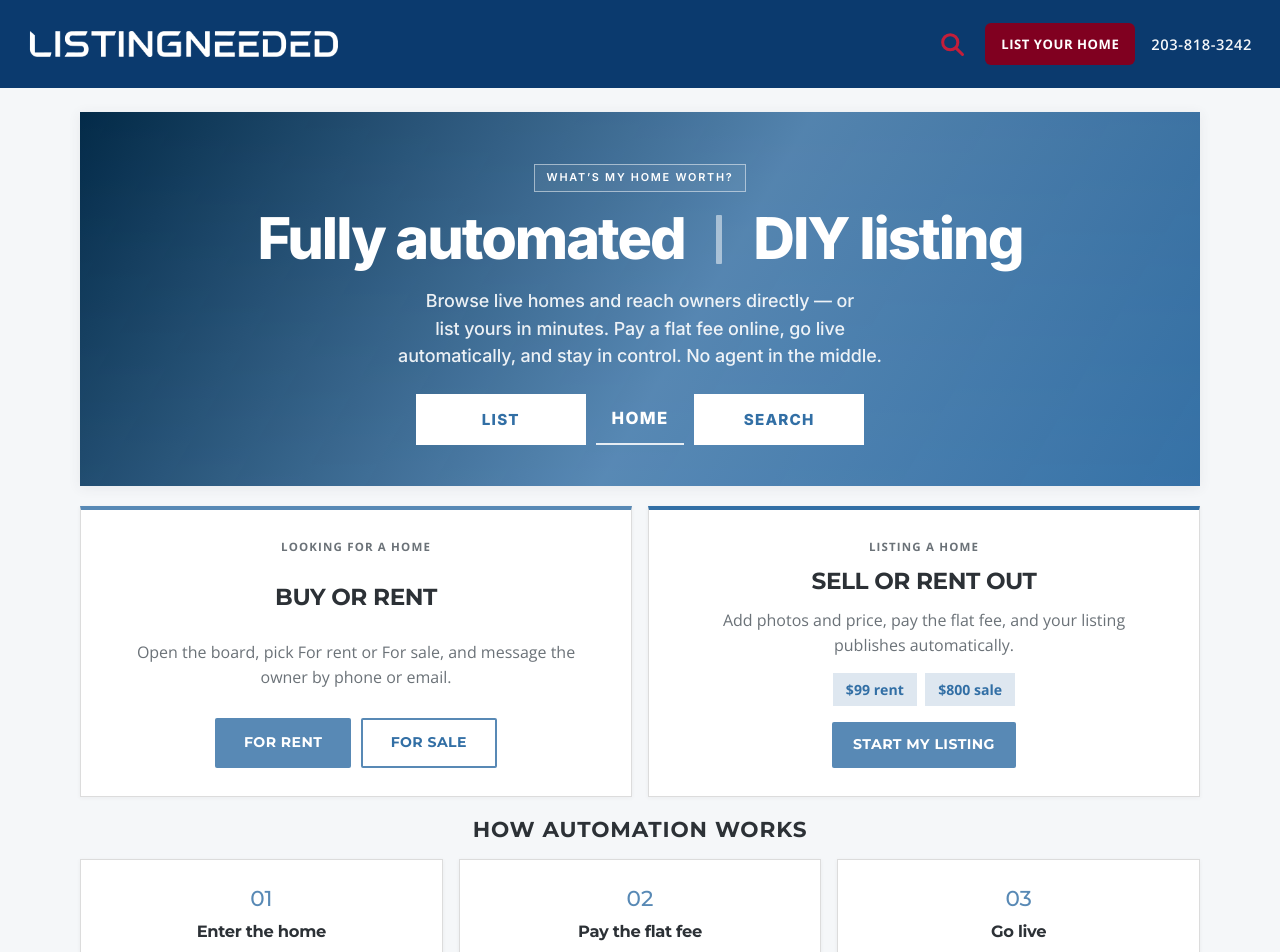
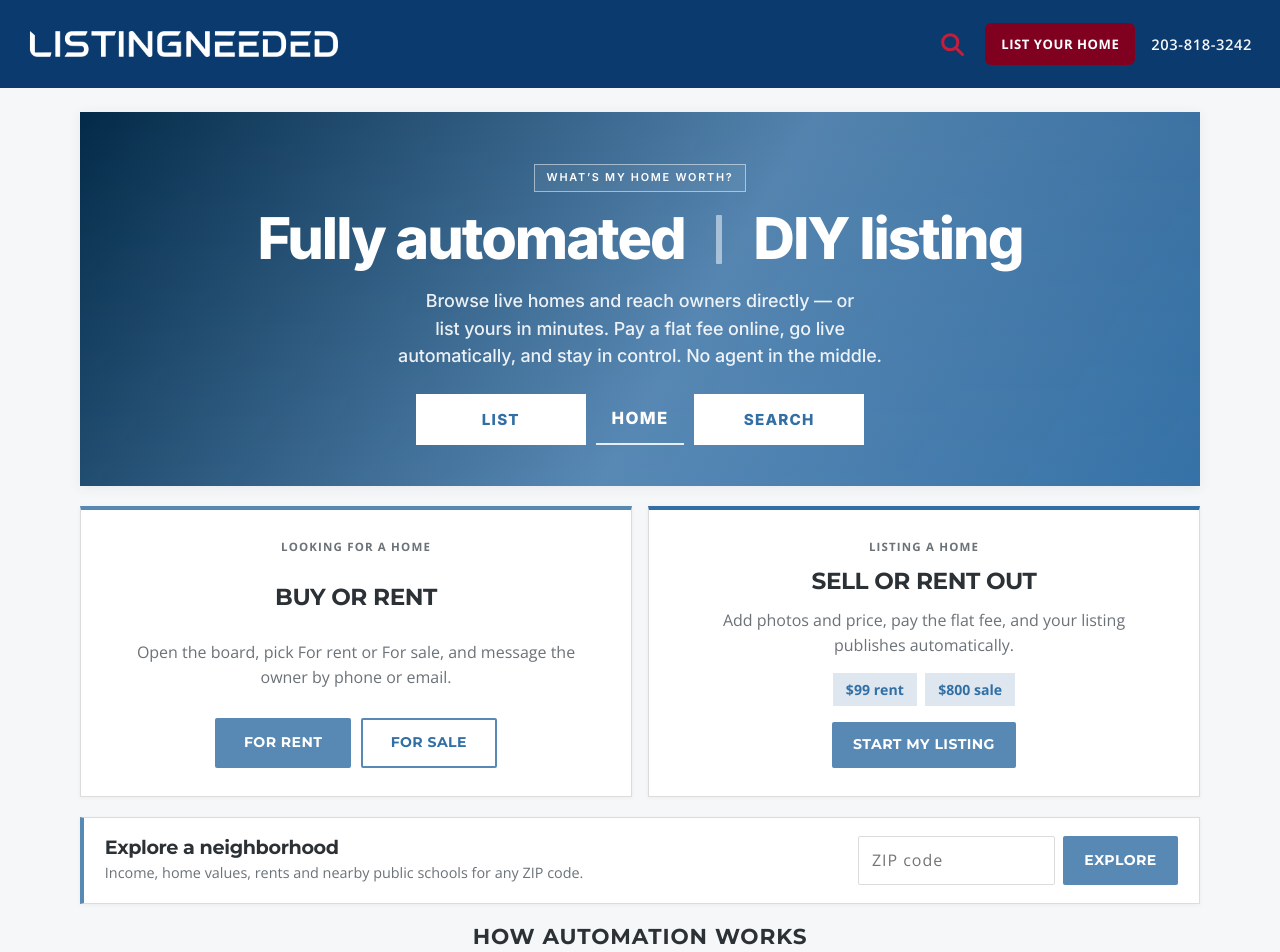
Before and after one commit to bureauficoaacredit-debug/listingneeded, a React (Vite) app: page / in a window 1280 px wide. Shown: the top 952 px of the page. Built offline with nearby package versions, Linux system fonts and the light colour scheme; no server answers; the database is empty.

Commit message:
v53: homepage 'Explore a neighborhood' ZIP lookup (reuses v52 facts + /api/neighborhood)

```diff
--- /dev/null
+++ b/src/components/HomeZipLookup.tsx
@@ -0,0 +1,75 @@
+import { useState, type FormEvent } from 'react'
+import { Link } from 'react-router-dom'
+import NeighborhoodFacts from './NeighborhoodFacts'
+
+/**
+ * v53 homepage "Explore a neighborhood": type a 5-digit ZIP and see the same v52 Neighborhood facts
+ * (Census ACS tiles + nearest public schools from the ZIP center) with a link to homes in that ZIP.
+ * Nothing is fetched until a ZIP is submitted.
+ */
+export default function HomeZipLookup() {
+  const [draft, setDraft] = useState('')
+  const [zip, setZip] = useState('')
+  const [error, setError] = useState('')
+  const [empty, setEmpty] = useState(false)
+
+  function submit(e: FormEvent) {
+    e.preventDefault()
+    const z = draft.trim()
+    if (!/^\d{5}$/.test(z)) {
+      setError('Enter a 5-digit ZIP code, like 06824.')
+      return
+    }
+    setError('')
+    setEmpty(false)
+    setZip(z)
+  }
+
+  return (
+    <section className="home-zip" aria-labelledby="home-zip-title">
+      <div className="home-zip-head">
+        <div>
+          <h2 id="home-zip-title">Explore a neighborhood</h2>
+          <p className="meta">Income, home values, rents and nearby public schools for any ZIP code.</p>
+        </div>
+        <form className="home-zip-form" onSubmit={submit} noValidate>
+          <label className="sr-only" htmlFor="home-zip-input">ZIP code</label>
+          <input
+            id="home-zip-input"
+            inputMode="numeric"
+            autoComplete="postal-code"
+            pattern="\d{5}"
+            maxLength={5}
+            placeholder="ZIP code"
+            value={draft}
+            onChange={(e) => {
+              setDraft(e.target.value.replace(/\D/g, '').slice(0, 5))
+              if (error) setError('')
+            }}
+            aria-invalid={!!error}
+            aria-describedby={error ? 'home-zip-error' : undefined}
+          />
+          <button type="submit" className="btn">Explore</button>
+        </form>
+      </div>
+      {error ? <p id="home-zip-error" className="home-zip-error" role="alert">{error}</p> : null}
+      {zip && empty ? (
+        <p className="home-zip-error" role="status">
+          No public data found for ZIP {zip}. <Link to={`/browse?zip=${zip}`}>See homes in this ZIP</Link>
+        </p>
+      ) : null}
+      {zip && !empty ? (
+        <NeighborhoodFacts
+          key={zip}
+          zip={zip}
+          onEmpty={() => setEmpty(true)}
+          actions={
+            <Link className="btn" to={`/browse?zip=${zip}`}>
+              See homes in {zip}
+            </Link>
+          }
+        />
+      ) : null}
+    </section>
+  )
+}
--- a/src/components/NeighborhoodFacts.tsx
+++ b/src/components/NeighborhoodFacts.tsx
@@ -1,4 +1,4 @@
-import { useEffect, useRef, useState } from 'react'
+import { useEffect, useRef, useState, type ReactNode } from 'react'
 import type { Listing } from '../lib/types'
 
 type Census = {
@@ -22,8 +22,22 @@ const money = (n: number, top: boolean) => (top ? `$${(n - 1).toLocaleString()}+
  * Loads only when scrolled near, cached by the CDN (/api/neighborhood) and per session; hidden when nothing comes back.
  * Fair housing: no ratings, crime, poverty or demographic data.
  */
-export default function NeighborhoodFacts({ listing }: { listing: Listing }) {
-  const zip = String(listing.zip || '').trim().slice(0, 5)
+type Props = {
+  /** a home page: facts for its ZIP, schools measured from the home */
+  listing?: Pick<Listing, 'zip' | 'address' | 'city' | 'state'>
+  /** v53 homepage lookup: facts for a typed ZIP, schools from the ZIP center */
+  zip?: string
+  /** extra buttons under the schools (homepage: "See homes in this ZIP") */
+  actions?: ReactNode
+  /** called once when the ZIP has no data / the request fails (the box itself renders nothing) */
+  onEmpty?: () => void
+}
+
+export default function NeighborhoodFacts({ listing, zip: zipProp, actions, onEmpty }: Props) {
+  const zip = String(zipProp ?? listing?.zip ?? '').trim().slice(0, 5)
+  const address = listing?.address || ''
+  const city = listing?.city || ''
+  const state = listing?.state || ''
   const ref = useRef<HTMLElement | null>(null)
   const [visible, setVisible] = useState(false)
   const [facts, setFacts] = useState<Facts | null>(null)
@@ -40,7 +54,9 @@ export default function NeighborhoodFacts({ listing }: { listing: Listing }) {
 
   useEffect(() => {
     if (!visible || !/^\d{5}$/.test(zip)) return
-    const qs = new URLSearchParams({ zip, address: listing.address || '', city: listing.city || '', state: listing.state || '' })
+    setFacts(null)
+    setFailed(false)
+    const qs = new URLSearchParams(address ? { zip, address, city, state } : { zip })
     const key = `ln_nbhd_${qs}`
     try {
       const hit = sessionStorage.getItem(key)
@@ -64,9 +80,15 @@ export default function NeighborhoodFacts({ listing }: { listing: Listing }) {
     return () => {
       alive = false
     }
-  }, [visible, zip, listing.address, listing.city, listing.state])
+  }, [visible, zip, address, city, state])
 
-  if (!/^\d{5}$/.test(zip) || failed || (facts && !facts.found)) return null
+  const empty = failed || (facts != null && !facts.found)
+  useEffect(() => {
+    if (empty) onEmpty?.()
+    // eslint-disable-next-line react-hooks/exhaustive-deps
+  }, [empty])
+
+  if (!/^\d{5}$/.test(zip) || empty) return null
   if (!facts) return <section ref={ref} className="nbhd nbhd-pending" aria-hidden="true" />
 
   const c = facts.census
@@ -120,6 +142,7 @@ export default function NeighborhoodFacts({ listing }: { listing: Listing }) {
           </ul>
         </div>
       ) : null}
+      {actions ? <div className="nbhd-actions">{actions}</div> : null}
       <p className="nbhd-note">Information from public records</p>
       <p className="nbhd-source">
         Source: U.S. Census Bureau ACS{c?.release ? ` ${c.release.replace('ACS ', '')}` : ''} (ZIP code area), NCES
--- a/src/pages/Home.tsx
+++ b/src/pages/Home.tsx
@@ -1,4 +1,5 @@
 import { Link } from 'react-router-dom'
+import HomeZipLookup from '../components/HomeZipLookup'
 import PartnerResources from '../components/PartnerResources'
 import QrPublicSection from '../components/QrPublicSection'
 import { LISTING_FEE_RENT_USD, LISTING_FEE_SALE_USD } from '../lib/types'
@@ -50,6 +51,8 @@ export default function Home() {
         </article>
       </section>
 
+      <HomeZipLookup />
+
       <section className="how">
         <h2 className="section-title">How automation works</h2>
         <div className="grid how-grid three">
--- a/src/styles/app.css
+++ b/src/styles/app.css
@@ -1147,3 +1147,19 @@ a.eyebrow-link:hover, a.eyebrow-link:focus-visible { background: rgba(255,255,25
 .nbhd-note { margin: 0.75rem 0 0; font-size: 0.82rem; color: var(--muted); }
 .nbhd-source { margin: 0.15rem 0 0; font-size: 0.72rem; color: var(--muted); opacity: 0.85; }
 @media (max-width: 720px) { .nbhd { padding: 0.85rem; } .nbhd-stat dd { font-size: 1rem; } .nbhd-schools li { flex-direction: column; gap: 0.1rem; } .nbhd-school-meta { white-space: normal; } }
+
+/* v53 homepage "Explore a neighborhood" (ZIP lookup) */
+.home-zip { background: var(--card); border: 1px solid var(--line); border-left: 4px solid var(--brand); box-shadow: var(--shadow-soft); padding: 1.1rem 1.3rem; }
+.home-zip-head { display: flex; align-items: center; justify-content: space-between; gap: 1rem 1.5rem; flex-wrap: wrap; }
+.home-zip-head h2 { margin: 0; font-size: 1.2rem; }
+.home-zip-head .meta { margin: 0.2rem 0 0; font-size: 0.9rem; }
+.home-zip-form { display: flex; gap: 0.5rem; flex: 0 1 20rem; }
+.home-zip-form input { flex: 1 1 auto; min-width: 0; font-size: 1rem; letter-spacing: 0.06em; }
+.home-zip-form .btn { flex: 0 0 auto; }
+.home-zip-error { margin: 0.6rem 0 0; color: #b91c1c; font-size: 0.9rem; }
+.home-zip .nbhd { margin-top: 1rem; box-shadow: none; }
+.home-zip .nbhd-grid { grid-template-columns: repeat(4, minmax(0, 1fr)); }
+.nbhd-actions { margin-top: 0.85rem; display: flex; gap: 0.5rem; flex-wrap: wrap; }
+.sr-only { position: absolute; width: 1px; height: 1px; padding: 0; margin: -1px; overflow: hidden; clip: rect(0, 0, 0, 0); white-space: nowrap; border: 0; }
+@media (max-width: 900px) { .home-zip .nbhd-grid { grid-template-columns: repeat(2, minmax(0, 1fr)); } }
+@media (max-width: 720px) { .home-zip { padding: 0.95rem; } .home-zip-form { flex-basis: 100%; } .nbhd-actions .btn { width: 100%; text-align: center; } }
```
Also changed, not shown: 1 other file (tests, documents, lock files or other folders).
